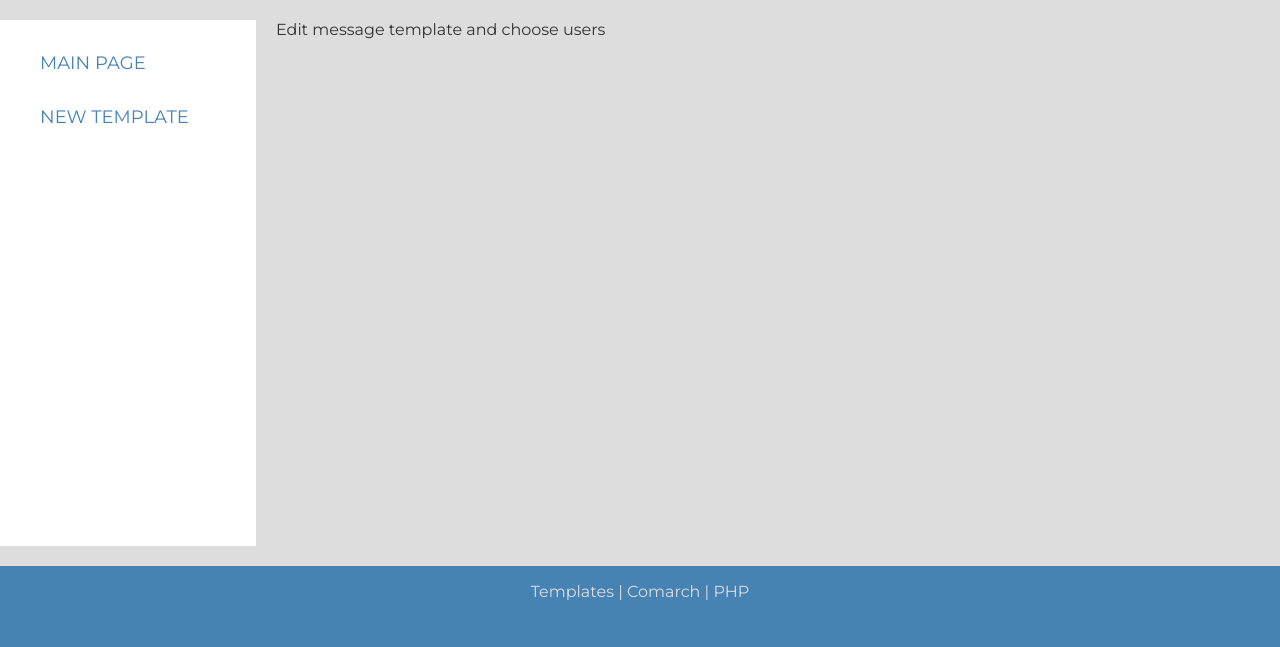
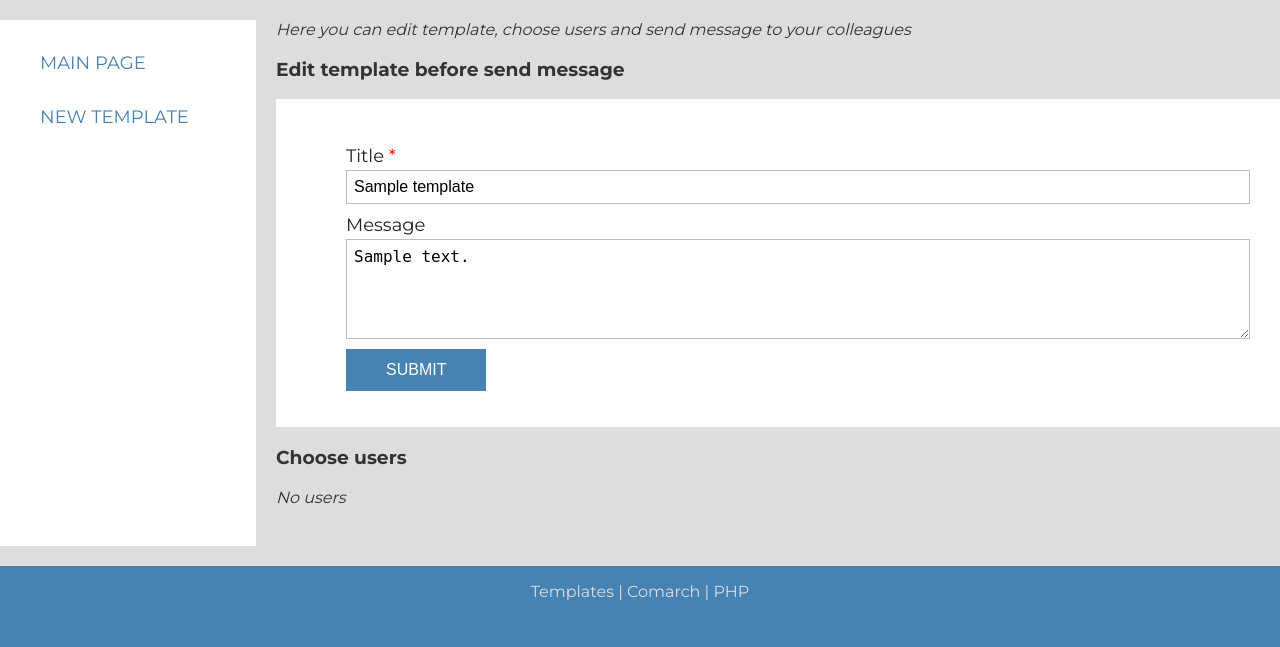
Before and after one commit to gentlemil/SendMailAppPHP, a PHP site: page /?action=edit&id=1 in a window 1280 px wide. Shown: the part 153-800 px from the top of the page. Run offline with PHP 8.4, Linux system fonts and the light colour scheme; tables that the repository leaves empty or names only in its code hold one stand-in row (values such as "Sample post"); some libraries are stand-ins or nearby versions.

Commit message:
edit template feature completed

```diff
--- a/index.php
+++ b/index.php
@@ -17,7 +17,7 @@ use App\Request;
 use App\Exception\AppException;
 use App\Exception\ConfigurationException;
 
-$request = new Request($_GET, $_POST);
+$request = new Request($_GET, $_POST, $_SERVER);
 
 try {
   AbstactController::initConfiguration($configuration);
--- a/src/Controller/AbstactController.php
+++ b/src/Controller/AbstactController.php
@@ -51,4 +51,22 @@ abstract class AbstactController
   {
     return $this->request->getParam('action', self::DEFAULT_ACTION);
   }
+
+  protected function redirect(string $to, array $params): void
+  {
+    $location = $to;
+
+    if (count($params)) {
+      $queryParams = [];
+      foreach ($params as $key => $value) {
+        $queryParams[] = urlencode($key) . '=' . urlencode($value);
+      }
+
+      $queryParams = implode('&', $queryParams);
+      $location .= '?' . $queryParams;
+    }
+
+    header("Location: $location");
+    exit;
+  }
 }
--- a/src/Controller/TemplateController.php
+++ b/src/Controller/TemplateController.php
@@ -10,14 +10,14 @@ class TemplateController extends AbstactController
 {
   public function createAction()
   {
-    if ($this->request->checkIfPost()) {
+    if ($this->request->hasPost()) {
       $templateData = [
         'title' => $this->request->postParam('title'),
         'message' => $this->request->postParam('message')
       ];
       $this->database->createTemplate($templateData);
-      header('Location: /?before=created');
-      exit;
+
+      $this->redirect('/', ['before' => 'created']);
     }
 
     $this->view->render('create');
@@ -28,15 +28,13 @@ class TemplateController extends AbstactController
     $templateId = (int) $this->request->getParam(('id'));
 
     if (!$templateId) {
-      header('Location: /?error=missingTemplateId');
-      exit;
+      $this->redirect('/', ['error' => 'missingTemplateId']);
     }
 
     try {
       $template = $this->database->getTemplate($templateId);
     } catch (NotFoundException $e) {
-      header('Location: /?error=templateNotFound');
-      exit;
+      $this->redirect('/', ['error' => 'templateNotFound']);
     }
 
     $this->view->render('show', ['template' => $template]);
@@ -56,8 +54,40 @@ class TemplateController extends AbstactController
 
   public function editAction()
   {
+    if ($this->request->isPost()) {
+      $templateId = (int) $this->request->postParam('id');
+
+      $templateData = [
+        'title' => $this->request->postParam('title'),
+        'message' => $this->request->postParam('message')
+      ];
+
+      $this->database->editTemplate($templateId, $templateData);
+      $this->redirect('/', ['before' => 'edited']);
+
+    }
+
+    $templateId = (int) $this->request->getParam('id');
+
+    if (!$templateId) {
+      $this->redirect('/', ['error' => 'missingTemplateId']);
+      header('Location: /?error=missingTemplateId');
+    };
+
+    try {
+      $template = $this->database->getTemplate($templateId);
+      // TODO:
+      // create connection with user db,
+      // create mothod to get users list,
+    } catch (NotFoundException $e) {
+      $this->redirect('/', ['error' => 'templateNotFound']);
+    }
+
     $this->view->render(
-      'edit'
+      'edit',
+      ['template' => $template,
+      //  'users' => $users,
+      ],
     );
   }
 }
--- a/src/Database.php
+++ b/src/Database.php
@@ -74,6 +74,25 @@ class Database
     }
   }
 
+  public function editTemplate(int $id, array $data): void
+  {
+    try {
+      $title = $this->conn->quote(($data['title']));
+      $message = $this->conn->quote(($data['message']));
+
+      $query = "
+        UPDATE templates
+        SET title = $title, message = $message
+        WHERE id = $id
+      ";
+
+      $this->conn->exec($query);
+
+    } catch (Throwable $e) {
+      throw new StorageException('Edit template failure', 400, $e);
+    }
+  }
+
   private function createConnection(array $config): void
   {
     $dsn = "mysql:dbname={$config['database']};host={$config['host']}";
--- a/src/Request.php
+++ b/src/Request.php
@@ -8,11 +8,13 @@ class Request
 {
     private array $get = [];
     private array $post = [];
+    private array $server = [];
 
-    public function __construct(array $get, array $post)
+    public function __construct(array $get, array $post, array $server)
     {
      $this->get = $get;
      $this->post = $post;
+     $this->server = $server;
     }
 
     public function getParam(string $name, $default = null)
@@ -25,7 +27,17 @@ class Request
         return $this->post[$name] ?? $default;
     }
 
-    public function checkIfPost(): bool {
+    public function isGet(): bool
+    {
+        return $this->server['REQUEST_METHOD'] === 'GET';
+    }
+
+    public function isPost(): bool
+    {
+        return $this->server['REQUEST_METHOD'] === 'POST';
+    }
+
+    public function hasPost(): bool {
         return !empty($this->post);
     }
 
--- a/templates/pages/edit.php
+++ b/templates/pages/edit.php
@@ -1,5 +1,88 @@
-<!-- form to edit template if needed  -->
-<!-- table with list of users -->
-<!-- button to send message template -->
+<div>
 
-<div>Edit message template and choose users</div>
+<i>Here you can edit template, choose users and send message to your colleagues</i>
+<br />
+
+<h3>Edit template before send message</h3>
+
+  <div>
+    <?php if (!empty($params['template'])) : ?>
+    <?php $template = $params['template'] ?>
+
+    <form class="note-form" action="/?action=edit" method="post">
+      <input type="hidden" name="id"  value="<?php echo $template['id'] ?>" />
+      <ul>
+        <li>
+          <label>Title <span class="required">*</span></label>
+          <input type="text" name="title" class="field-long" value="<?php echo $template['title'] ?>"  />
+        </li>
+
+        <li>
+          <label>Message</label>
+          <textarea name="message" id="field5" class="field-long field-textarea"><?php echo $template['message'] ?></textarea>
+        </li>
+
+        <li>
+          <input type="submit" value="Submit" />
+        </li>
+      </ul>
+    </form>
+    <?php else : ?>
+      <div>
+        <i>No data to display</i>
+        <a href="/">
+          <button>Go back to main page</button>
+        </a>
+      </div>
+    <?php endif; ?>
+  </div>
+</div>
+
+<h3>Choose users</h3>
+    <!-- in progress -->
+    <?php if (!empty($params['users'])) : ?>
+    <?php $users = $params['users'] ?>
+
+    <div class="tbl-header">
+      <table cellpadding="0" cellspacing="0" border="0">
+        <thead>
+          <tr>
+            <th>x</th>
+            <th>First Name</th>
+            <th>Last Name</th>
+            <th>Email</th>
+            <th>Position</th>
+            <th>Select</th>
+          </tr>
+        </thead>
+      </table>
+    </div>
+
+    <div class="tbl-content">
+      <form method="post">
+        <table cellpadding="0" cellspacing="0" border="0">
+          <tbody>
+            <?php foreach ($params['templates'] ?? [] as $template): ?>
+              <tr>
+                <td>
+                  <input type="checkbox" name="selectedUsers[]" value="<?php echo (int) $template['id'] ?>">
+                </td>
+                <td><?php echo htmlentities($template['firstName']) ?></td>
+                <td><?php echo htmlentities($template['lastName']) ?></td>
+                <td><?php echo htmlentities($template['email']) ?></td>
+                <td><?php echo htmlentities($template['position']) ?></td>
+
+              </tr>
+            <?php endforeach; ?>
+          </tbody>
+        </table>
+      </form>
+      <button type="submit">Submit</button>
+    </div>
+
+    <?php else : ?>
+      <div>
+        <i>No users</i>
+      </div>
+
+      <?php endif; ?>
--- a/templates/pages/list.php
+++ b/templates/pages/list.php
@@ -21,6 +21,9 @@
         switch ($params['before']) {
           case 'created':
             echo 'Template has been created';
+            break;
+          case 'edited':
+            echo 'Template has been updated';
             break;
         }
       }
```
